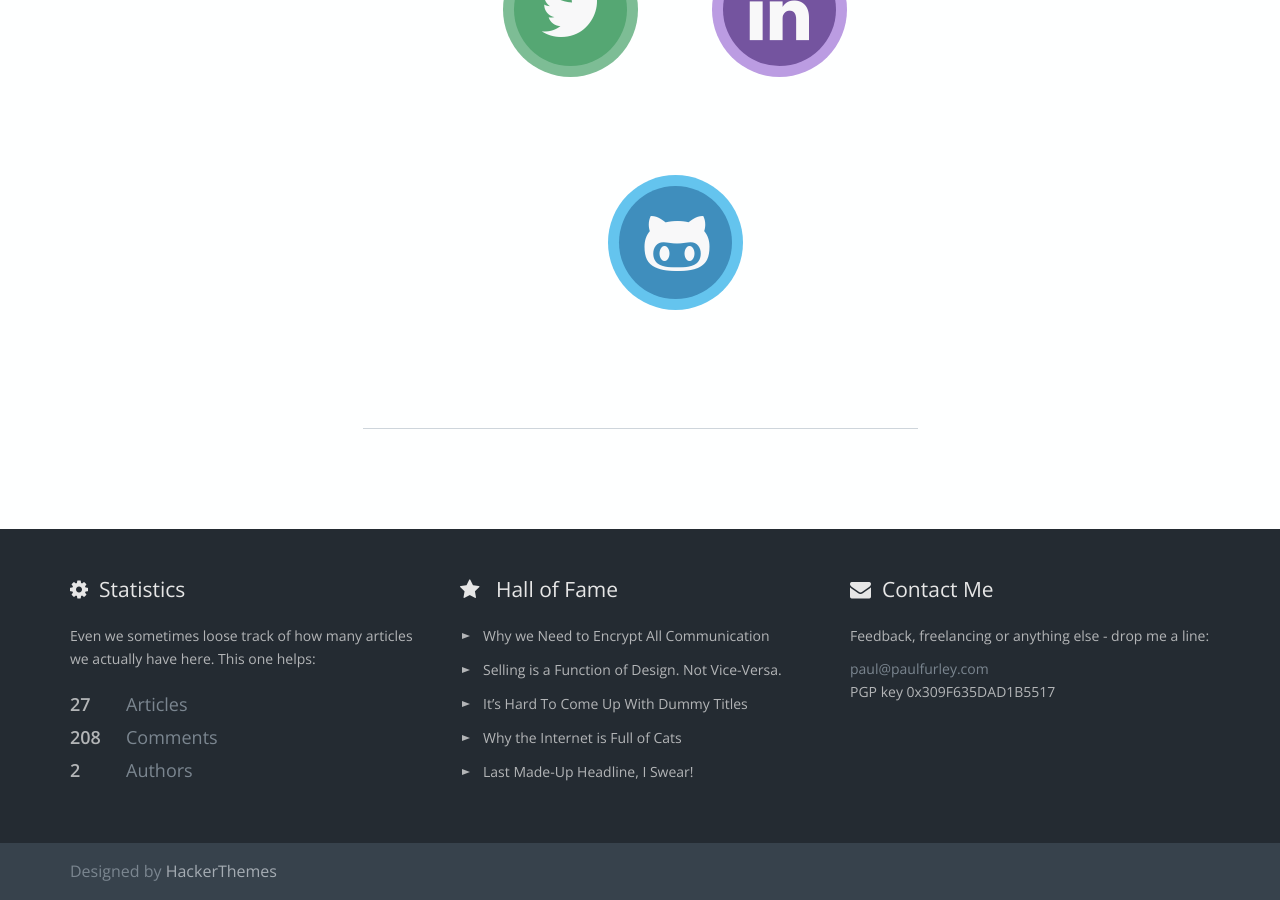
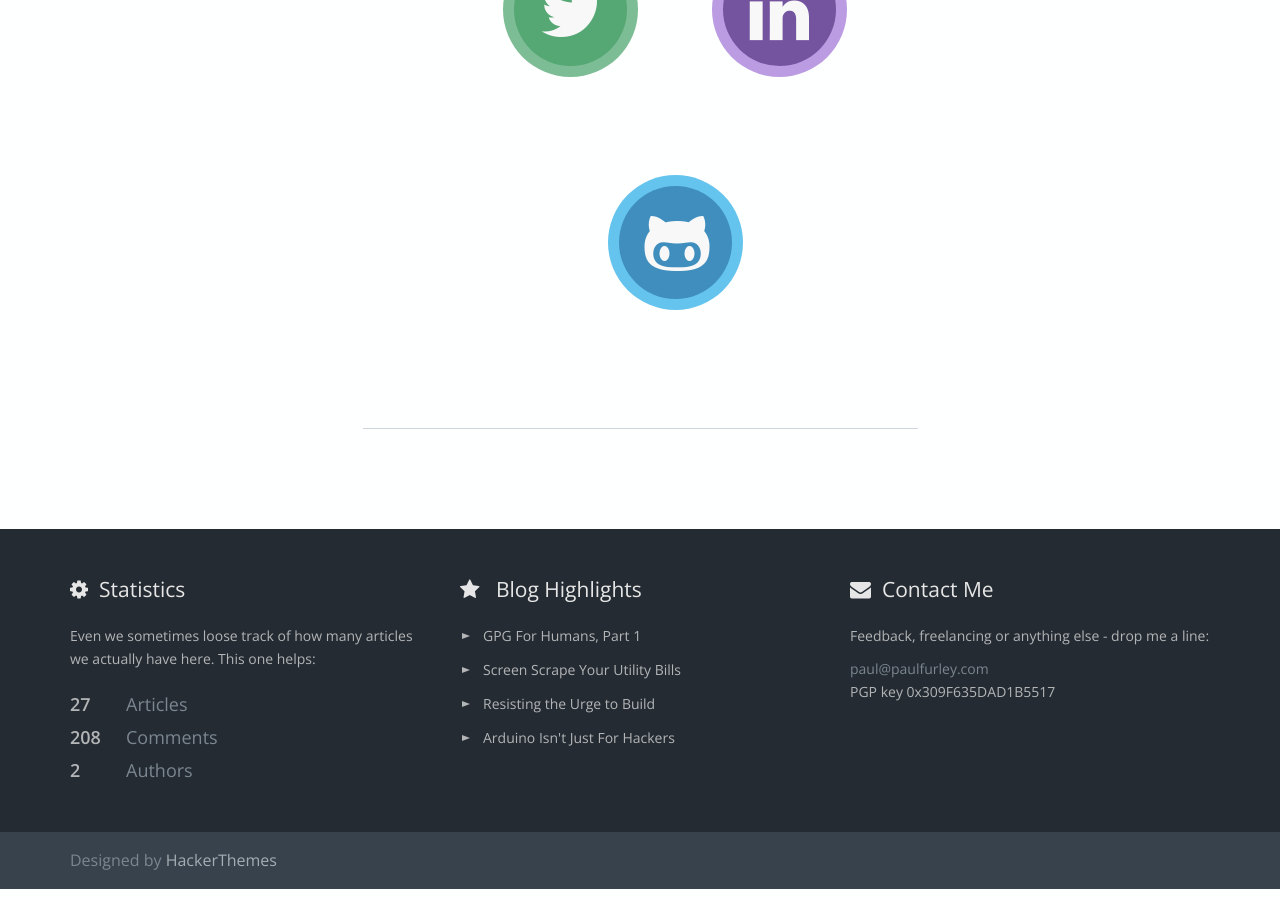
Before and after one commit to fawkesley/paulfurley.github.io, a Jekyll site: the page built from index.html, in a window 1280 px wide and 900 px high, scrolled down 2206 px. Built offline with Jekyll 4.4.1, drawn with Linux system fonts in a browser that asks for light colours; nearby versions of some CDN libraries.

Commit message:
Add blog highlights to footer, fixes #4

```diff
--- a/_includes/footer.html
+++ b/_includes/footer.html
@@ -24,13 +24,14 @@
                     </div>
 
                     <div class="col-md-4 footer-widget">
-                        <h3> <i class="fa fa-star"></i> Hall of Fame</h3>
+                        <h3> <i class="fa fa-star"></i> Blog Highlights</h3>
                         <ul class="tales-list">
-                            <li><a href="index.html">Why we Need to Encrypt All Communication</a></li>
-                            <li><a href="#">Selling is a Function of Design. Not Vice-Versa.</a></li>
-                            <li><a href="#">It’s Hard To Come Up With Dummy Titles</a></li>
-                            <li><a href="#">Why the Internet is Full of Cats</a></li>
-                            <li><a href="#">Last Made-Up Headline, I Swear!</a></li>
+                          {% for post in site.posts %}
+                          {% if post.is_highlighted %}
+                          <li><a href="{{ post.url | prepend: site.baseurl }}">{{ post.snappy_title }}</a></li>
+                          {% endif %}
+                          {% endfor %}
+
                         </ul>
                     </div>
 
```
